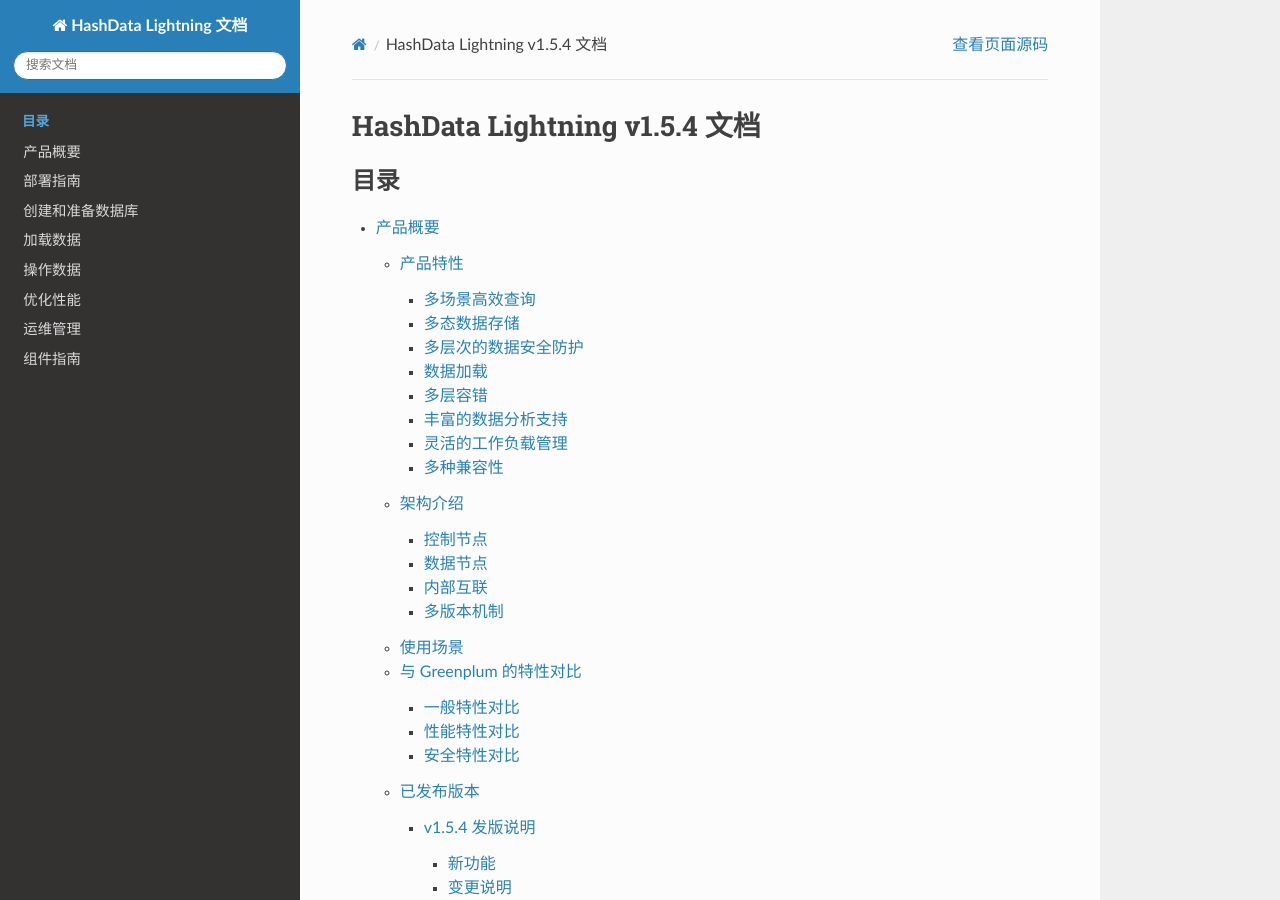
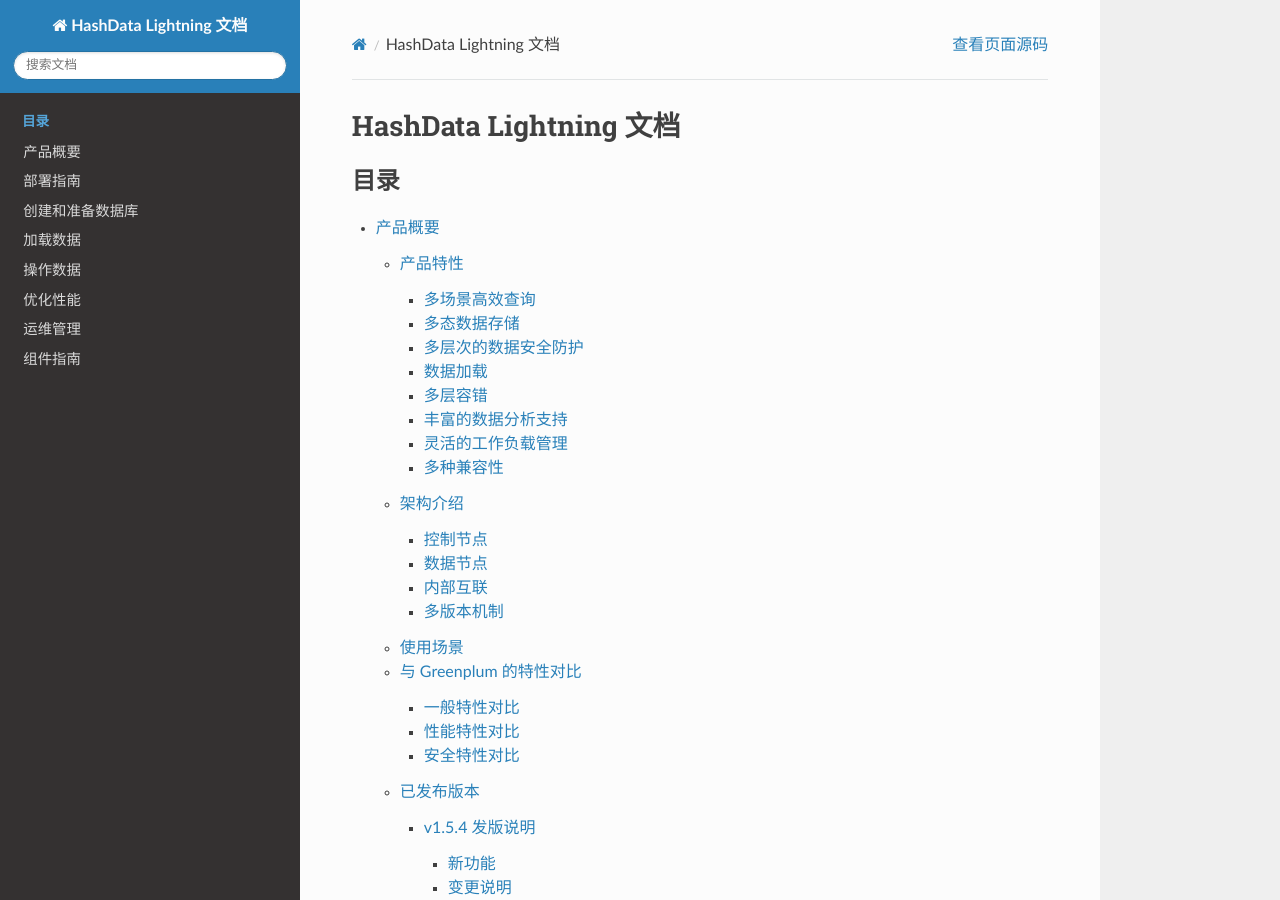
Before and after one commit to TomShawn/sphinx-trial-docs, a Sphinx documentation site: the page built from source/index.rst, in a window 1280 px wide and 900 px high. Built offline with Sphinx 7.4.7 and the Read the Docs theme 2.0.0, drawn with Linux system fonts in a browser that asks for light colours.

Commit message:
Update index.rst

```diff
--- a/source/index.rst
+++ b/source/index.rst
@@ -1,4 +1,4 @@
-HashData Lightning v1.5.4 文档
+HashData Lightning 文档
 #############################
 
 
```
